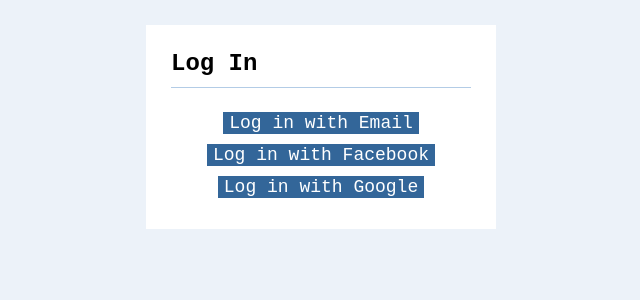
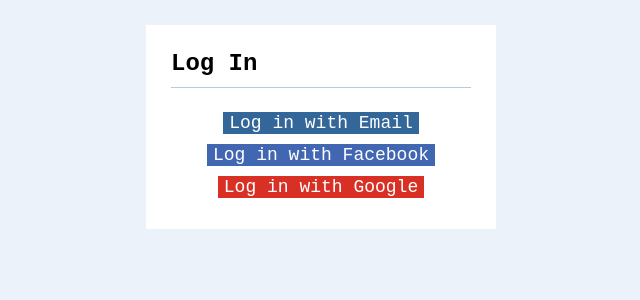
Before and after one commit to davidhammaker/Storc, a Flask app: page /login in a window 1280 px wide. Shown: the part 55-355 px from the top of the page, without its empty margins (319-959 px from the left). Run offline with Flask 2, Linux system fonts and the light colour scheme; parts of the project's set-up code (start-up, migrations or seed data) failed here and were passed over.

Commit message:
Change colors of Facebook/Google login buttons

```diff
--- a/storc/static/styles/content.css
+++ b/storc/static/styles/content.css
@@ -112,3 +112,11 @@
 .mobile-only{
     display: none;
 }
+
+.facebook{
+    background-color: #4267b2;
+}
+
+.google{
+    background-color: #d93025;
+}
--- a/storc/templates/login.html
+++ b/storc/templates/login.html
@@ -10,8 +10,8 @@
             {% else %}
                 <li class="spaced"><a href="{{ url_for('users.email_login') }}"><button type="button" name="button">Log in with Email</button></a></li>
             {% endif %}
-            <li class="spaced"><a href="{{ url_for('facebook.login') }}"><button type="button" name="button">Log in with Facebook</button></a></li>
-            <li class="spaced"><a href="{{ url_for('google.login') }}"><button type="button" name="button">Log in with Google</button></a></li>
+            <li class="spaced"><a href="{{ url_for('facebook.login') }}"><button class="facebook" type="button" name="button">Log in with Facebook</button></a></li>
+            <li class="spaced"><a href="{{ url_for('google.login') }}"><button class="google" type="button" name="button">Log in with Google</button></a></li>
         </ul>
     </div>
 </div>
```
